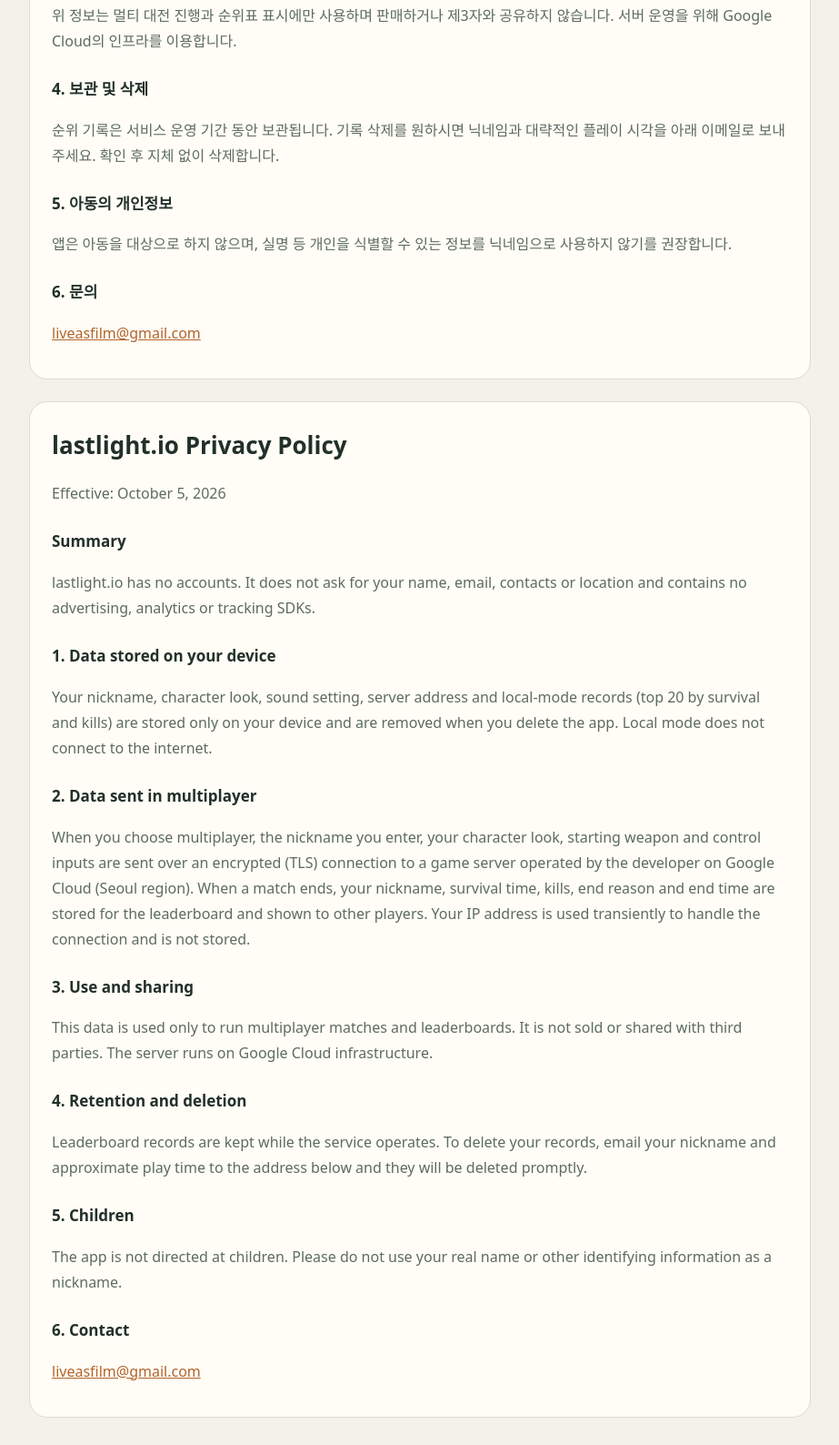
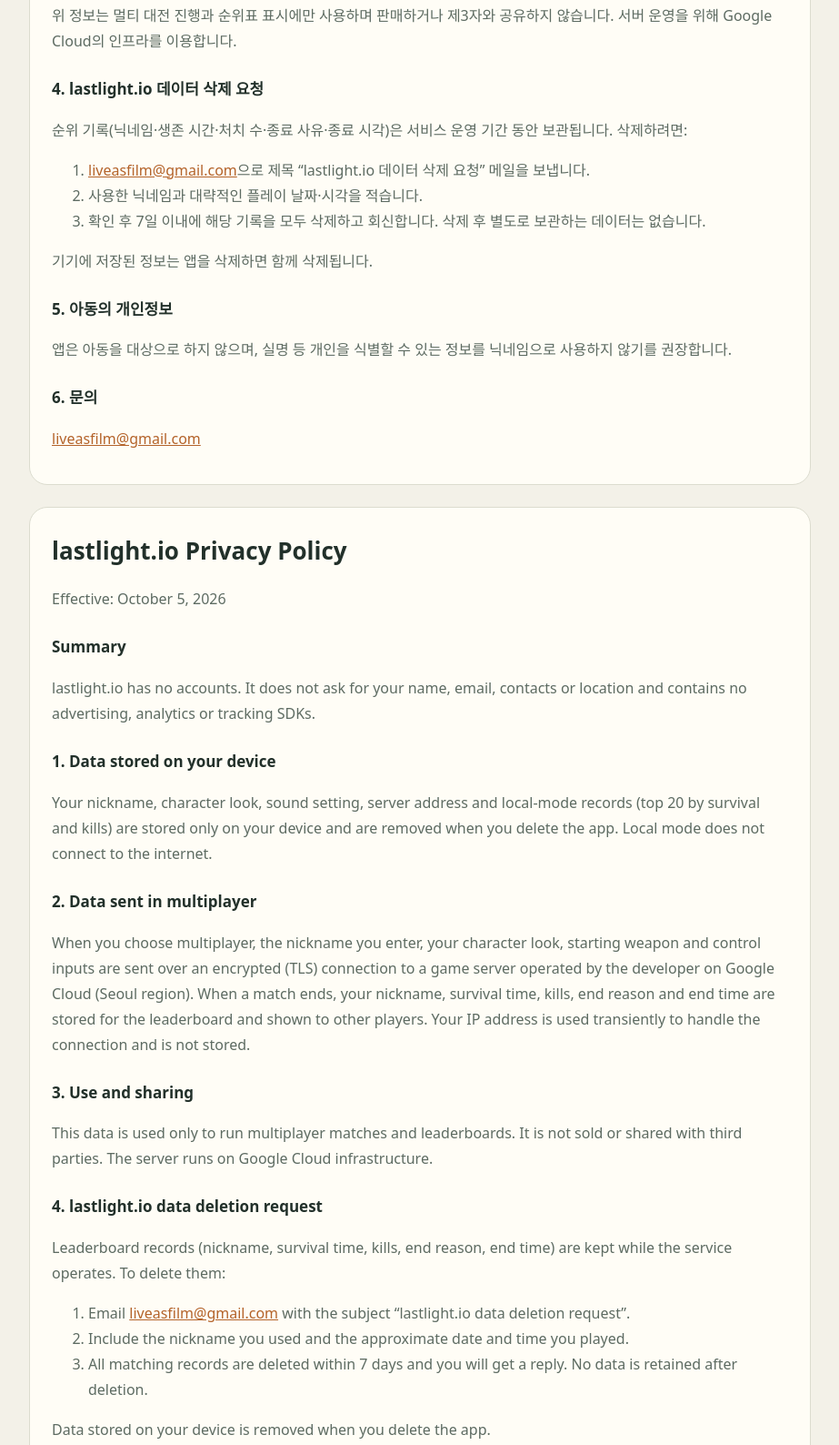
Before and after one commit to liveasfilm/lastlight-io-site, a plain HTML site: page privacy.html in a window 1280 px wide. Shown: the part 734-2322 px from the top of the page at 91% size, without its empty margins (178-1101 px from the left). Drawn offline with Linux system fonts and the light colour scheme.

Commit message:
Add data deletion steps
Co-Authored-By: Claude Opus 5.5 <noreply@anthropic.com>

```diff
--- a/privacy.html
+++ b/privacy.html
@@ -32,8 +32,10 @@
     <p>멀티 모드를 선택하면 게임 진행을 위해 이용자가 입력한 닉네임, 캐릭터 외형, 시작 무기와 조작 입력이 암호화된 연결(TLS)로 개발자가 운영하는 게임 서버(Google Cloud, 서울 리전)로 전송됩니다. 경기가 끝나면 닉네임·생존 시간·처치 수·종료 사유·종료 시각이 순위표를 위해 저장되고 다른 이용자에게 공개됩니다. 연결 처리 과정에서 IP 주소가 일시적으로 사용되지만 별도로 저장하지 않습니다.</p>
     <h2>3. 이용 목적과 제3자 제공</h2>
     <p>위 정보는 멀티 대전 진행과 순위표 표시에만 사용하며 판매하거나 제3자와 공유하지 않습니다. 서버 운영을 위해 Google Cloud의 인프라를 이용합니다.</p>
-    <h2>4. 보관 및 삭제</h2>
-    <p>순위 기록은 서비스 운영 기간 동안 보관됩니다. 기록 삭제를 원하시면 닉네임과 대략적인 플레이 시각을 아래 이메일로 보내 주세요. 확인 후 지체 없이 삭제합니다.</p>
+    <h2 id="delete">4. lastlight.io 데이터 삭제 요청</h2>
+    <p>순위 기록(닉네임·생존 시간·처치 수·종료 사유·종료 시각)은 서비스 운영 기간 동안 보관됩니다. 삭제하려면:</p>
+    <ol><li><a href="mailto:liveasfilm@gmail.com?subject=lastlight.io%20데이터%20삭제%20요청">liveasfilm@gmail.com</a>으로 제목 “lastlight.io 데이터 삭제 요청” 메일을 보냅니다.</li><li>사용한 닉네임과 대략적인 플레이 날짜·시각을 적습니다.</li><li>확인 후 7일 이내에 해당 기록을 모두 삭제하고 회신합니다. 삭제 후 별도로 보관하는 데이터는 없습니다.</li></ol>
+    <p>기기에 저장된 정보는 앱을 삭제하면 함께 삭제됩니다.</p>
     <h2>5. 아동의 개인정보</h2>
     <p>앱은 아동을 대상으로 하지 않으며, 실명 등 개인을 식별할 수 있는 정보를 닉네임으로 사용하지 않기를 권장합니다.</p>
     <h2>6. 문의</h2>
@@ -50,8 +52,10 @@
     <p>When you choose multiplayer, the nickname you enter, your character look, starting weapon and control inputs are sent over an encrypted (TLS) connection to a game server operated by the developer on Google Cloud (Seoul region). When a match ends, your nickname, survival time, kills, end reason and end time are stored for the leaderboard and shown to other players. Your IP address is used transiently to handle the connection and is not stored.</p>
     <h2>3. Use and sharing</h2>
     <p>This data is used only to run multiplayer matches and leaderboards. It is not sold or shared with third parties. The server runs on Google Cloud infrastructure.</p>
-    <h2>4. Retention and deletion</h2>
-    <p>Leaderboard records are kept while the service operates. To delete your records, email your nickname and approximate play time to the address below and they will be deleted promptly.</p>
+    <h2 id="delete-en">4. lastlight.io data deletion request</h2>
+    <p>Leaderboard records (nickname, survival time, kills, end reason, end time) are kept while the service operates. To delete them:</p>
+    <ol><li>Email <a href="mailto:liveasfilm@gmail.com?subject=lastlight.io%20data%20deletion%20request">liveasfilm@gmail.com</a> with the subject “lastlight.io data deletion request”.</li><li>Include the nickname you used and the approximate date and time you played.</li><li>All matching records are deleted within 7 days and you will get a reply. No data is retained after deletion.</li></ol>
+    <p>Data stored on your device is removed when you delete the app.</p>
     <h2>5. Children</h2>
     <p>The app is not directed at children. Please do not use your real name or other identifying information as a nickname.</p>
     <h2>6. Contact</h2>
```
